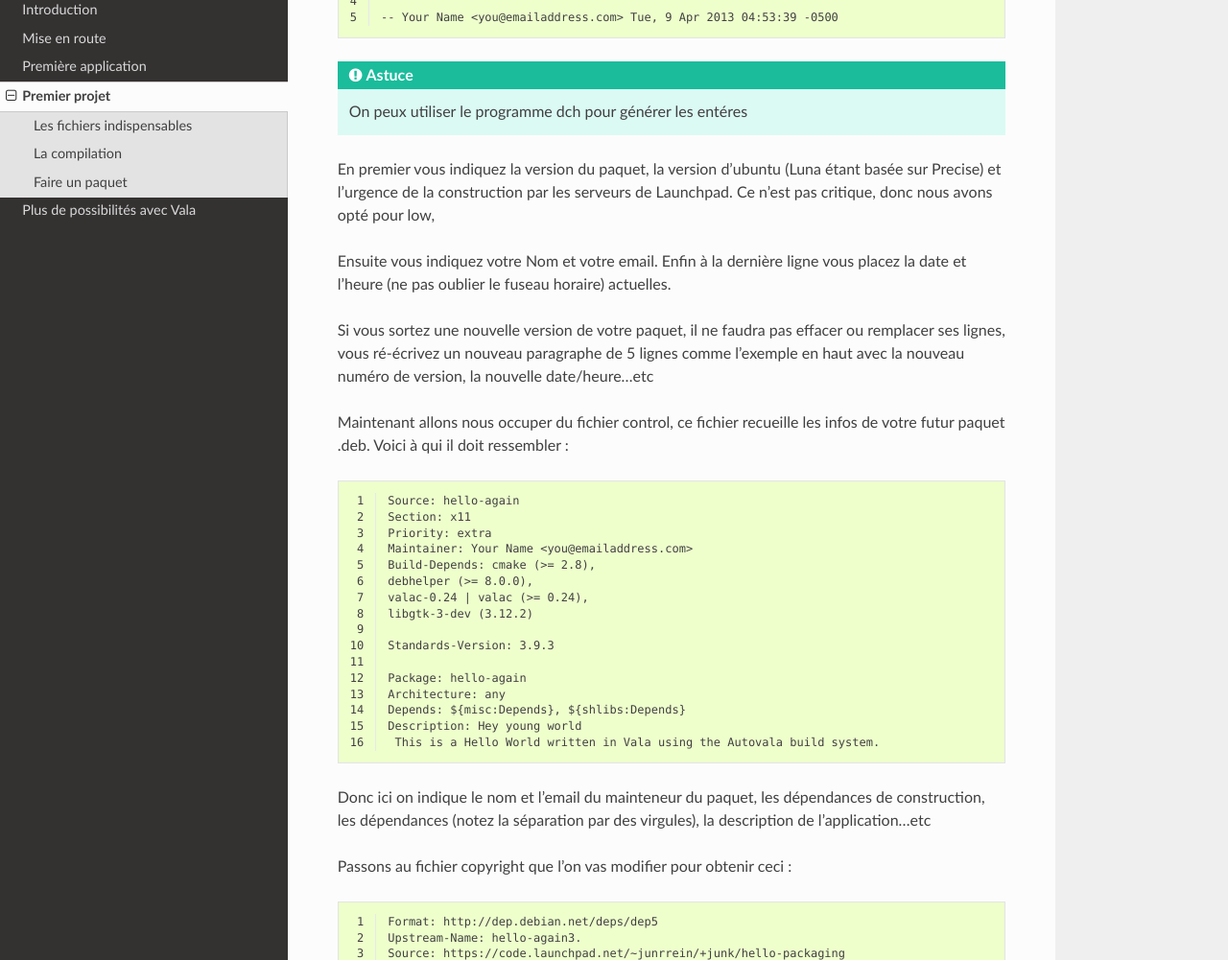
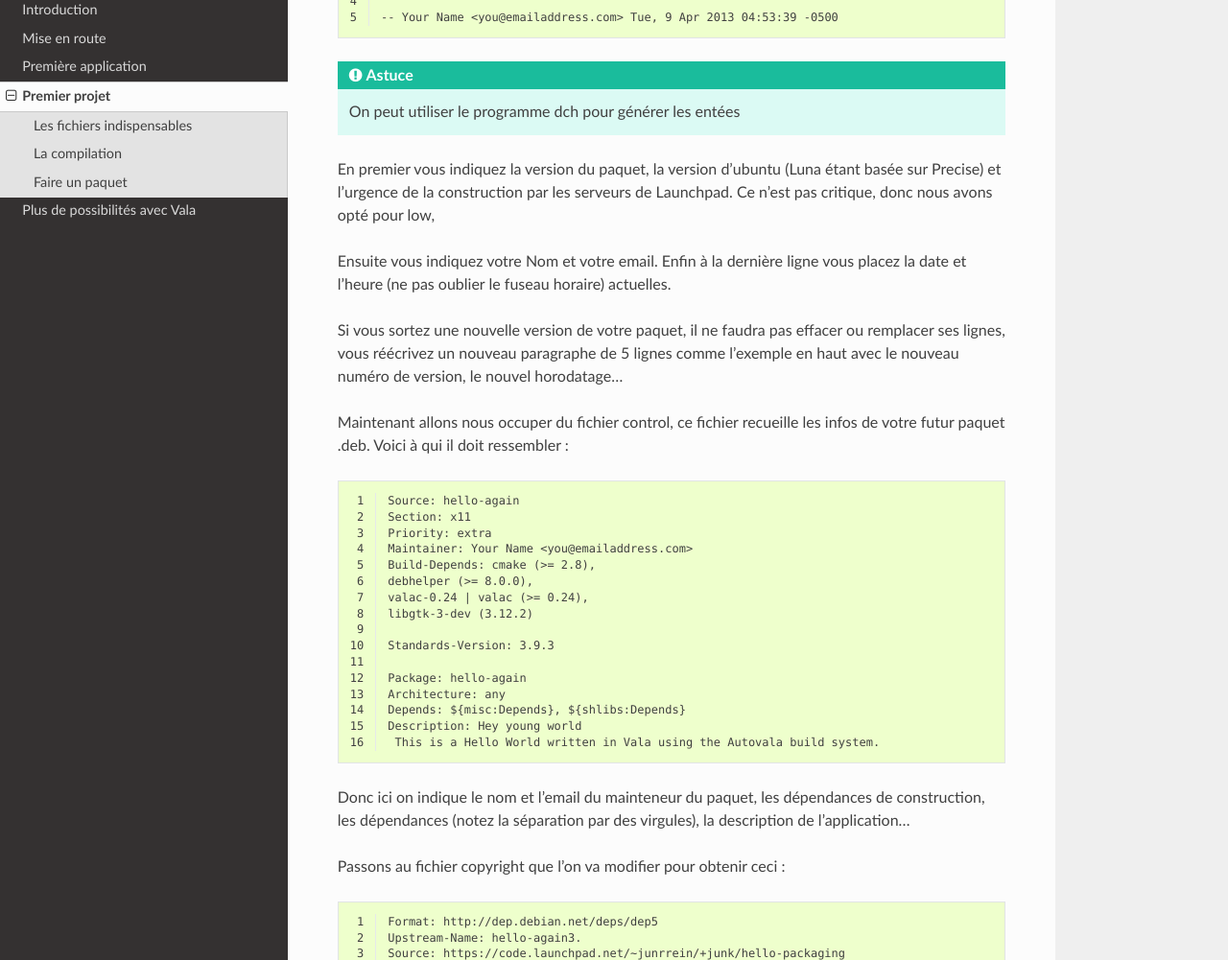
Before and after one commit to elementary-fr/elementaryos-fr-doc, a Sphinx documentation site: the page built from source/premier-projet.rst, in a window 1280 px wide and 1400 px high, scrolled down 7021 px. Shown: the part 151-1152 px from the top of the window at 96% size. Built offline with Sphinx 7.4.7 and the Read the Docs theme 2.0.0, drawn with Linux system fonts in a browser that asks for light colours; some of the changed text lies outside the part shown.

Commit message:
Correction orthographique dans premier-projet.rst

```diff
--- a/source/premier-projet.rst
+++ b/source/premier-projet.rst
@@ -322,10 +322,10 @@
 Faire un paquet
 ===============
 
-Nous avons maintenant une application simple mais complète. Essayons d 'en faire un paquet
+Nous avons maintenant une application simple mais complète. Essayons d'en faire un paquet
 qui sera disponible à tous sur votre dépôt PPA.
 
-On vas créer un nouveau dossier dans hello-world dédié au packaging et nous allons l'appeler :
+On va créer un nouveau dossier dans hello-world dédié au packaging et nous allons l'appeler :
 deb-packaging
 
 Dans deb-packaging nous allons copier le contenu de notre application hello-again
@@ -358,7 +358,7 @@
 
 .. TIP::
 
-   On peux utiliser le programme dch pour générer les entéres
+   On peut utiliser le programme dch pour générer les entées
 
 En premier vous indiquez la version du paquet, la version d'ubuntu (Luna étant basée sur
 Precise) et l'urgence de la construction par les serveurs de Launchpad. Ce n'est pas critique, donc
@@ -368,8 +368,8 @@
 l'heure (ne pas oublier le fuseau horaire) actuelles.
 
 Si vous sortez une nouvelle version de votre paquet, il ne faudra pas effacer ou remplacer ses
-lignes, vous ré-écrivez un nouveau paragraphe de 5 lignes comme l'exemple en haut avec la
-nouveau numéro de version, la nouvelle date/heure...etc
+lignes, vous réécrivez un nouveau paragraphe de 5 lignes comme l'exemple en haut avec le
+nouveau numéro de version, le nouvel horodatage...
 
 Maintenant allons nous occuper du fichier control, ce fichier recueille les infos de votre futur
 paquet .deb. Voici à qui il doit ressembler :
@@ -395,9 +395,9 @@
     This is a Hello World written in Vala using the Autovala build system.
 
 Donc ici on indique le nom et l'email du mainteneur du paquet, les dépendances de construction,
-les dépendances (notez la séparation par des virgules), la description de l'application...etc
+les dépendances (notez la séparation par des virgules), la description de l'application...
 
-Passons au fichier copyright que l'on vas modifier pour obtenir ceci :
+Passons au fichier copyright que l'on va modifier pour obtenir ceci :
 
 .. code-block:: text
    :linenos:
@@ -433,6 +433,7 @@
 
 Maintenant, nous allons nous occuper des recettes Launchpad (recipes en anglais) pour la
 construction de votre paquet.
+
 Rendez-vous sur cette page :
 https://code.launchpad.net/people/+me/+junk/deb-packaging/+new-recipe
 
```
Also changed, not shown: other parts of source/premier-projet.rst (+5 -5 lines).
